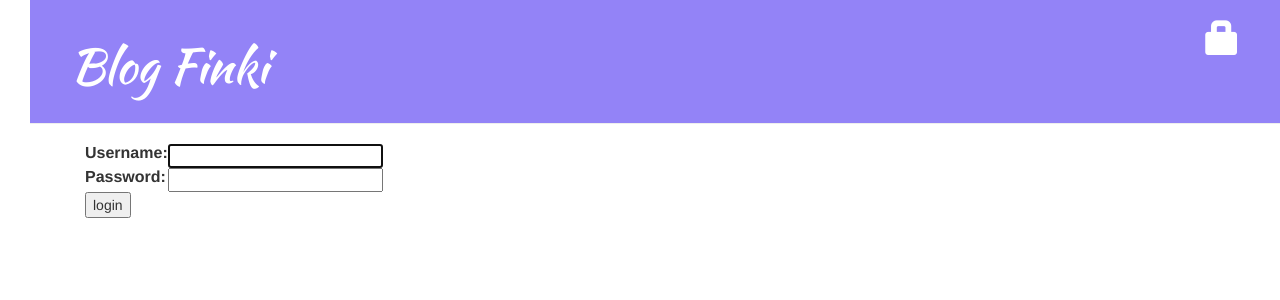
After one commit to Finka/my-first-blog, a Django app: page /accounts/login/ in a window 1280 px wide. The commit adds this page. Shown: the top 300 px of the page. Run offline with Django 3.2, Linux system fonts and the light colour scheme; some libraries are stand-ins or nearby versions.

Commit message:
authenticate and lock

```diff
--- a/blog/templates/blog/base.html
+++ b/blog/templates/blog/base.html
@@ -12,8 +12,13 @@
     </head>
     <body>
     <div class="page-header">
+        {% if user.is_authenticated %}
         <a href="{% url 'blog.views.post_new' %}" class="top-menu"><span class="glyphicon glyphicon-plus"></span></a>
         <a href="{% url 'post_draft_list' %}" class="top-menu"><span class="glyphicon glyphicon-edit"></span></a>
+        {% else %}
+        <a href="{% url 'django.contrib.auth.views.login' %}" class="top-menu"><span class="glyphicon glyphicon-lock"></span></a>
+        {% endif %}
+
         <h1><a href="/" class="big-header">Blog Finki</a></h1>
     </div>
     <div class="content container">
--- /dev/null
+++ b/blog/templates/registration/login.html
@@ -0,0 +1,26 @@
+{% extends "blog/base.html" %}
+
+{% block content %}
+
+{% if form.errors %}
+<p>Your username and password didn't match. Please try again.</p>
+{% endif %}
+
+<form method="post" action="{% url 'django.contrib.auth.views.login' %}">
+{% csrf_token %}
+<table>
+<tr>
+    <td>{{ form.username.label_tag }}</td>
+    <td>{{ form.username }}</td>
+</tr>
+<tr>
+    <td>{{ form.password.label_tag }}</td>
+    <td>{{ form.password }}</td>
+</tr>
+</table>
+
+<input type="submit" value="login" />
+<input type="hidden" name="next" value="{{ next }}" />
+</form>
+
+{% endblock %}
--- a/blog/views.py
+++ b/blog/views.py
@@ -1,3 +1,4 @@
+from django.contrib.auth.decorators import login_required
 from django.shortcuts import redirect
 from django.shortcuts import render
 from django.utils import timezone
@@ -14,6 +15,7 @@ def post_detail(request, pk):
     post = get_object_or_404(Post, pk=pk)
     return render(request, 'blog/post_detail.html', {'post': post})
 
+@login_required
 def post_new(request):
 	if request.method == "POST":
 		form = PostForm(request.POST)
@@ -26,6 +28,7 @@ def post_new(request):
 		form = PostForm()
 	return render(request, 'blog/post_edit.html', {'form': form})
 
+@login_required
 def post_edit(request, pk):
 	post = get_object_or_404(Post, pk=pk)
 	if request.method == "POST":
@@ -39,15 +42,18 @@ def post_edit(request, pk):
 		form = PostForm(instance=post)
 	return render(request, 'blog/post_edit.html', {'form': form})
 
+@login_required
 def post_draft_list(request):
 	posts = Post.objects.filter(published_date__isnull=True).order_by('-created_date')
 	return render(request, 'blog/post_draft_list.html', {'posts': posts})
 
+@login_required
 def post_publish(request, pk):
 	post = get_object_or_404(Post, pk=pk)
 	post.publish()
 	return redirect('blog.views.post_detail', pk=pk)
 
+@login_required
 def post_remove(request, pk):
 	post = get_object_or_404(Post, pk=pk)
 	post.delete()
--- a/mysite/settings.py
+++ b/mysite/settings.py
@@ -82,3 +82,5 @@ USE_TZ = True
 
 STATIC_URL = '/static/'
 STATIC_ROOT = os.path.join(BASE_DIR, 'static')
+
+LOGIN_REDIRECT_URL = '/'
--- a/mysite/urls.py
+++ b/mysite/urls.py
@@ -7,5 +7,6 @@ urlpatterns = patterns('',
 
 
     url(r'^admin/', include(admin.site.urls)),
-    url(r'', include('blog.urls'))
+    url(r'^accounts/login/$', 'django.contrib.auth.views.login'),
+    url(r'', include('blog.urls')),
 )
```
